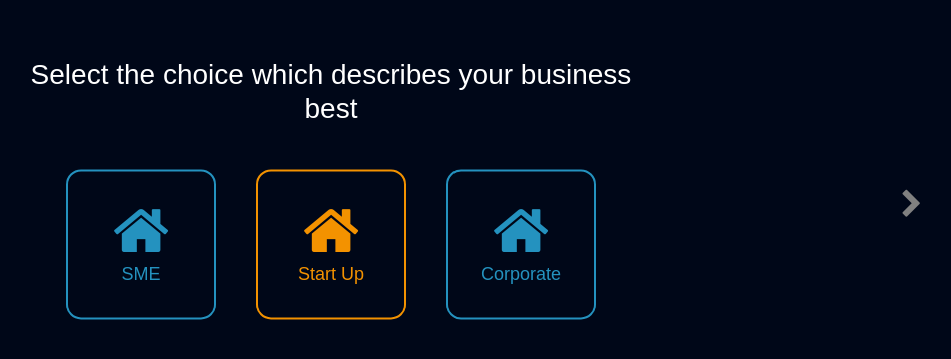
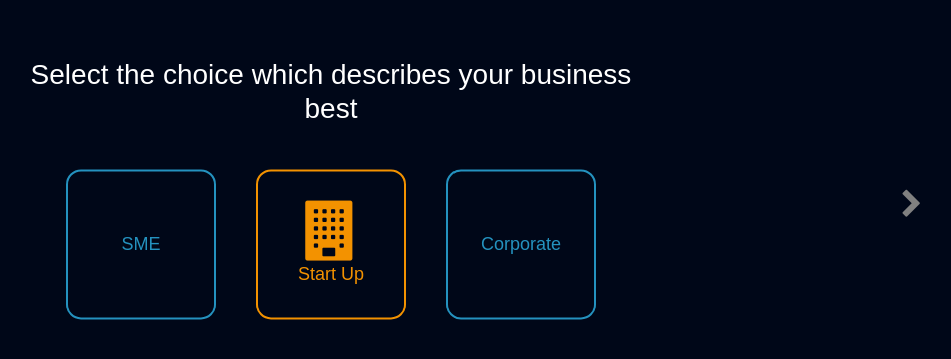
Before and after one commit to SeanDowds/idPricing_v2, a Flask app: template templates/business_type.html in a window 1280 px wide. Shown: the part 201-560 px from the top of the page, without its empty margins (309-1260 px from the left). Run offline with Flask 3, Linux system fonts and the light colour scheme; the template is opened without the code that fills it, so the values that code supplies are empty; some libraries are stand-ins or nearby versions.

Commit message:
Update icons for business type

```diff
--- a/templates/business_type.html
+++ b/templates/business_type.html
@@ -95,13 +95,13 @@ $(document).ready(function() {
 <div class="button-container">
 
   <btn id="btn_SME" class="btn blue" onclick="changeButton('btn_SME','#2492bf','#f39200')">
-    <i id="icon_SME" class="fa fa-home blu"></i>
+    <i id="icon_SME" class="fa fa-shop blu"></i>
     <span>SME</span>
   </btn>
 
-  <btn id="btn_Startup" class="btn orange" onclick="changeButton('btn_Startup','#f39200','#2492bf')" ><i class="fa fa-home orang"></i><span>Start Up</span></btn>
+  <btn id="btn_Startup" class="btn orange" onclick="changeButton('btn_Startup','#f39200','#2492bf')" ><i class="fa fa-building orang"></i><span>Start Up</span></btn>
 
-  <btn  id="btn_Corporate" class="btn blue"  onclick="changeButton('btn_Corporate','#2492bf','#f39200')"><i class="fa fa-home blu"  ></i><span>Corporate</span></btn>
+  <btn  id="btn_Corporate" class="btn blue"  onclick="changeButton('btn_Corporate','#2492bf','#f39200')"><i class="fa fa-buildings blu"  ></i><span>Corporate</span></btn>
 
 </div>
 
```
